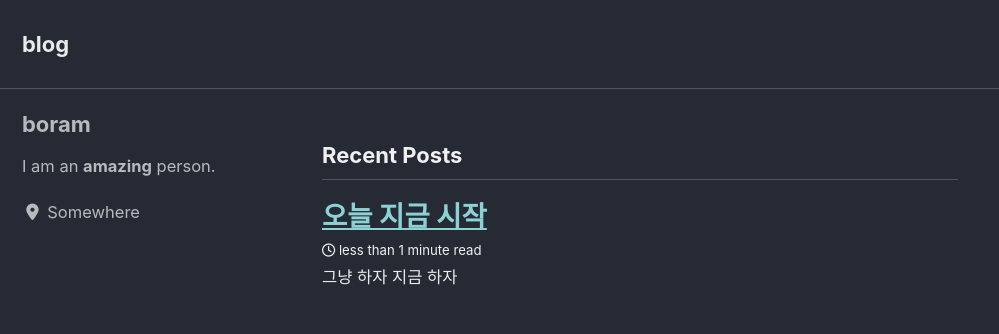
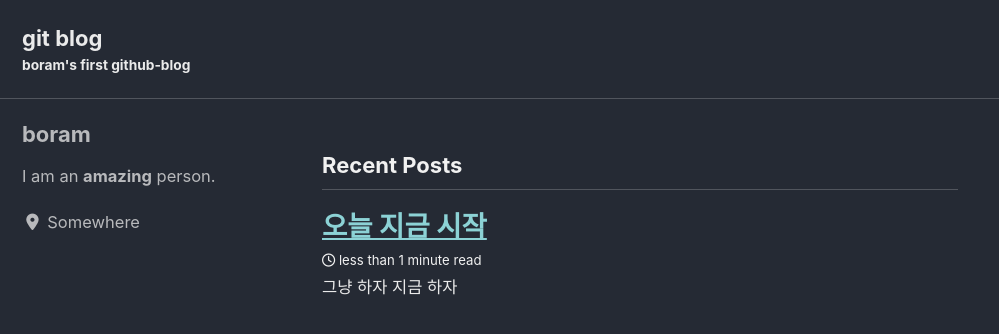
Before and after one commit to tttboram/tttboram.github.io, a Jekyll site: the page built from index.html, in a window 1280 px wide and 900 px high. Shown: the top 334 px of the window, without its empty margins (0-999 px from the left). Built offline with Jekyll 4.4.1, drawn with Linux system fonts in a browser that asks for light colours; cached includes are drawn as plain includes; nearby versions of some CDN libraries; the list of posts is cut into pages by our own code.

```diff
--- a/_config.yml
+++ b/_config.yml
@@ -16,11 +16,11 @@ minimal_mistakes_skin    : "dark" # "default", "air", "aqua", "contrast", "dark"
 
 # Site Settings
 locale                   : "en-US"
-title                    : "blog"
+title                    : "git blog"
 title_separator          : "-"
-subtitle                 : # site tagline that appears below site title in masthead
+subtitle                 : "boram's first github-blog" # site tagline that appears below site title in masthead
 name                     : "boram"
-description              : "to be amazing website."
+description              : "to be amazing blog."
 url                      : "https://tttboram.github.io/" # the base hostname & protocol for your site e.g. "https://mmistakes.github.io"
 baseurl                  : "" # the subpath of your site, e.g. "/blog"
 repository               : # GitHub username/repo-name e.g. "mmistakes/minimal-mistakes"
```
